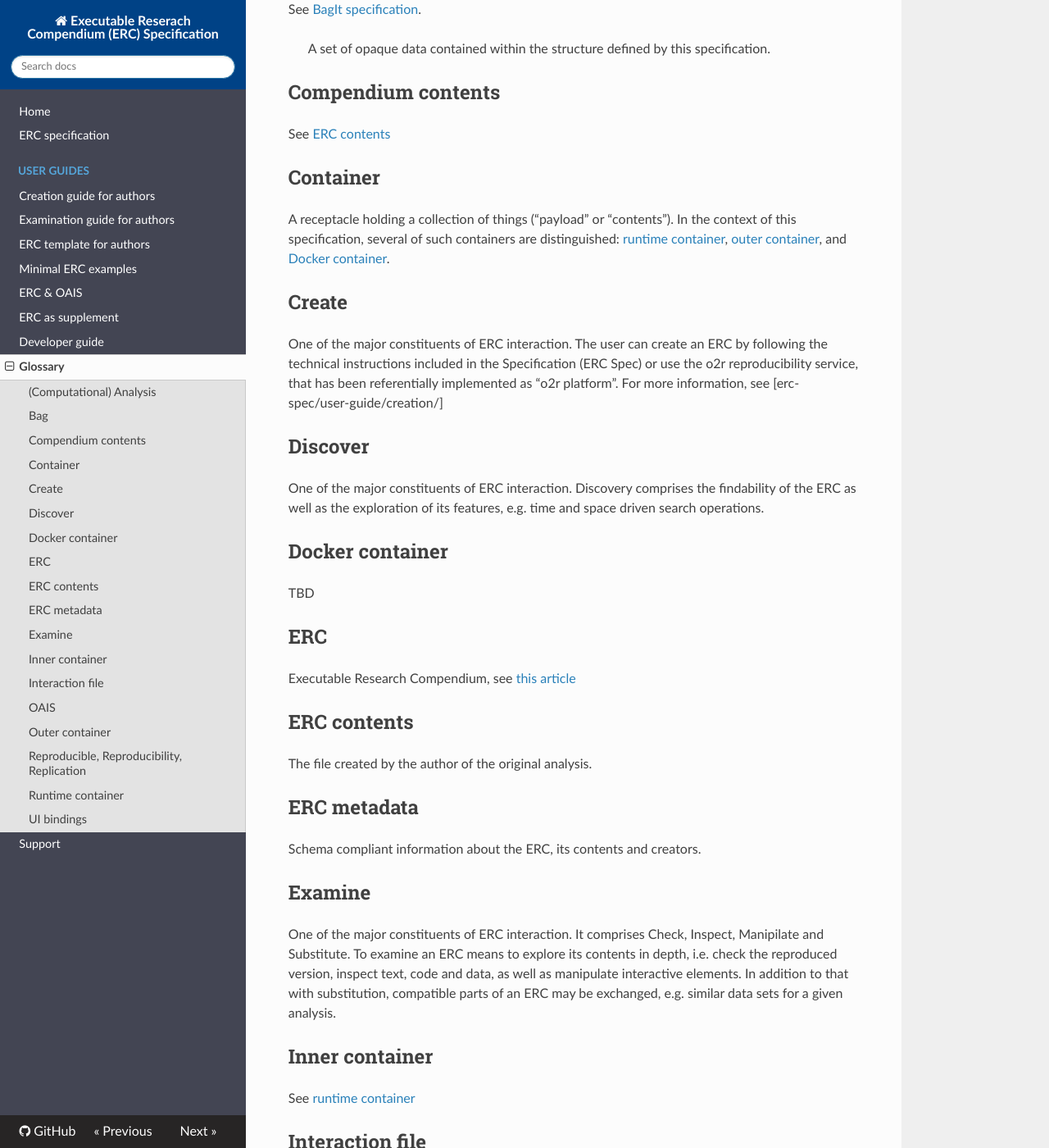
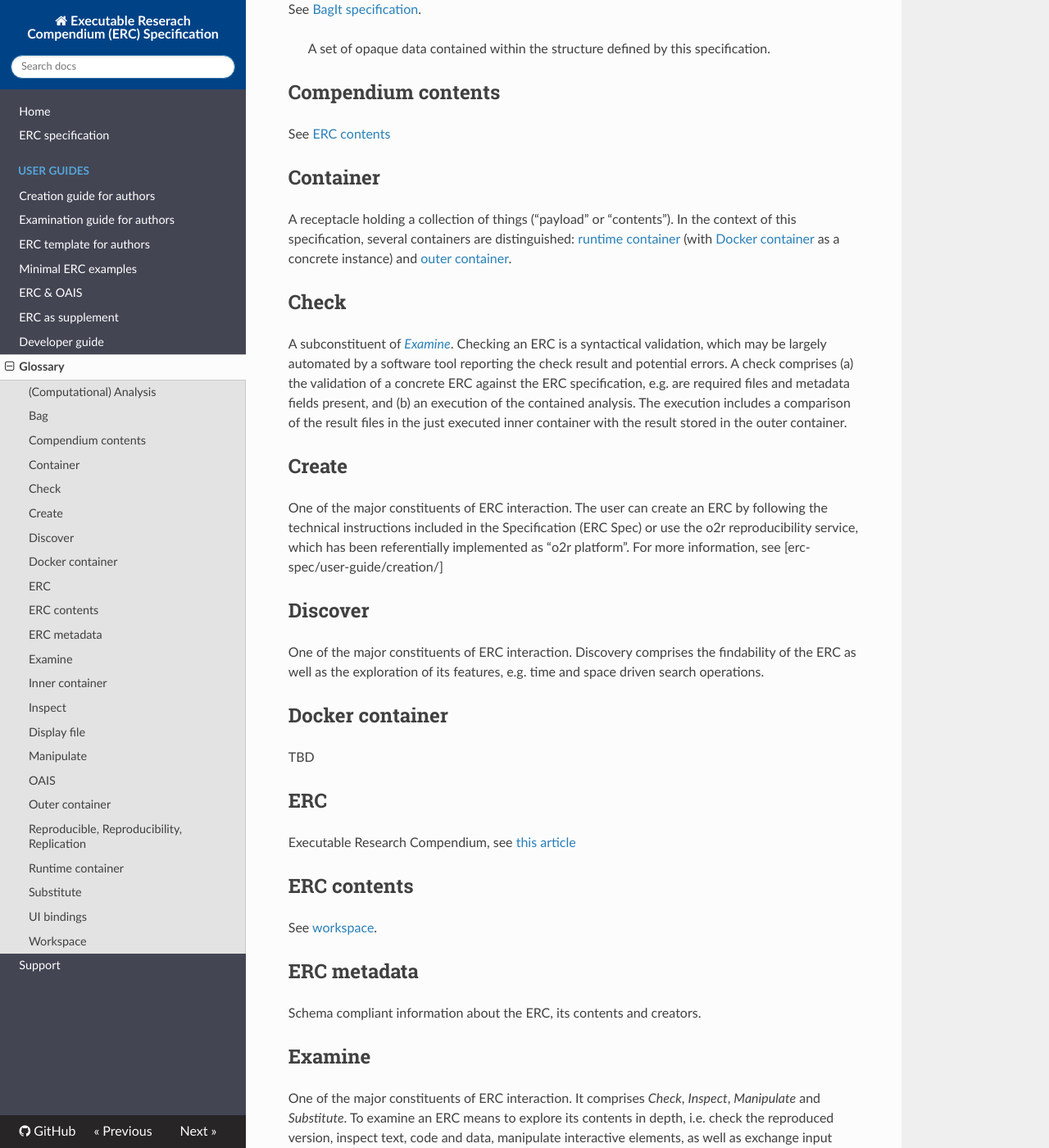
Before and after one commit to o2r-project/erc-spec, an MkDocs documentation site: the page built from docs/glossary.md, in a window 1280 px wide and 1400 px high, scrolled down 344 px. Shown: the whole window at 82% size. Built offline with MkDocs 1.6.1, drawn with Linux system fonts in a browser that asks for light colours; nearby versions of some CDN libraries; old or Windows-style settings are respelled for this version of MkDocs; some of the changed text lies outside the part shown.

Commit message:
update glossary; fix support page; add major interaction constituents to spec;

```diff
--- a/docs/glossary.md
+++ b/docs/glossary.md
@@ -2,7 +2,8 @@
 
 ## (Computational) Analysis
 
-A scientific workflow that is to be preserved in an ERC. It conducts a number of operations on data and generates an output (text, numbers, plots).
+A scientific workflow that is to be preserved in an ERC.
+It conducts a number of operations on data and generates an output (text, numbers, plots).
 
 ## Bag
 
@@ -10,27 +11,32 @@
 
 > A set of opaque data contained within the structure defined by this specification.
 
-<!-- ## Bundle -->
-<!-- RO Bundle?! -->
-
 ## Compendium contents
 
 See [ERC contents](#erc-contents)
 
 ## Container
 
-A receptacle holding a collection of things ("payload" or "contents"). In the context of this specification, several of such containers are distinguished: [runtime container](#runtime-container), [outer container](#outer-container), and [Docker container](#docker-container).
+A receptacle holding a collection of things ("payload" or "contents").
+In the context of this specification, several containers are distinguished: [runtime container](#runtime-container) (with [Docker container](#docker-container) as a concrete instance) and [outer container](#outer-container).
 
-<!-- See also [bundle](#bundle). -->
+## Check
+
+A subconstituent of [_Examine_](#examine).
+Checking an ERC is a syntactical validation, which may be largely automated by a software tool reporting the check result and potential errors.
+A check comprises (a) the validation of a concrete ERC against the ERC specification, e.g. are required files and metadata fields present, and (b) an execution of the contained analysis.
+The execution includes a comparison of the result files in the just executed inner container with the result stored in the outer container.
 
 ## Create
 
-One of the major constituents of ERC interaction. The user can create an ERC by following the technical instructions included in the Specification (ERC Spec) or use the o2r reproducibility service, that has been referentially implemented as "o2r platform".
+One of the major constituents of ERC interaction.
+The user can create an ERC by following the technical instructions included in the Specification (ERC Spec) or use the o2r reproducibility service, which has been referentially implemented as "o2r platform".
 For more information, see [erc-spec/user-guide/creation/]
 
 ## Discover
 
-One of the major constituents of ERC interaction. Discovery comprises the findability of the ERC as well as the exploration of its features, e.g. time and space driven search operations.
+One of the major constituents of ERC interaction.
+Discovery comprises the findability of the ERC as well as the exploration of its features, e.g. time and space driven search operations.
 
 ## Docker container
 
@@ -42,7 +48,7 @@
 
 ## ERC contents
 
-The file created by the author of the original analysis.
+See [workspace](#workspace).
 
 ## ERC metadata
 
@@ -50,25 +56,39 @@
 
 ## Examine
 
-One of the major constituents of ERC interaction. It comprises Check, Inspect, Manipilate and Substitute.
-To examine an ERC means to explore its contents in depth, i.e. check the reproduced version, inspect text, code and data, as well as manipulate interactive elements.
-In addition to that with substitution, compatible parts of an ERC may be exchanged, e.g. similar data sets for a given analysis.
+One of the major constituents of ERC interaction.
+It comprises _Check_, _Inspect_, _Manipulate_ and _Substitute_.
+To examine an ERC means to explore its contents in depth, i.e. check the reproduced version, inspect text, code and data, manipulate interactive elements, as well as exchange input data.
 
 ## Inner container
 
 See [runtime container](#runtime-container)
 
-## Interaction file
+## Inspect
 
-The file in the container that a reader opens using a suitable tool to read the text and explore the graphics.
+A subconstituent of [_Examine_](#examine).
+Inspection includes looking at all the contents of an ERC, such as code or data files, and metadata documents.
+A user conducting inspection evaluates the meaning of the ERC's artifacts.
+
+## Display file
+
+The file in the container that a reader software uses as the first display to a user to read text and explore graphics.
+The entry point for [examination](#examine).
+
+## Manipulate
+
+A subconstituent of [_Examine_](#examine).
+A manipulation comprises interactive changing of selected, pre-defined parameters that influence the computation packaged in an ERC.
+For example, the number of layers in a neural network, the size/selection method of the training dataset in supervised machine learning, or the variogram model of geostatistical kriging.
+These parameters are defined via [UI bindings](#ui-bindings).
 
 ## OAIS
 
-The Open Archival Information System and its reference model.
+The [Open Archival Information System](https://en.wikipedia.org/wiki/Open_Archival_Information_System) and its [reference model](https://web.archive.org/web/20131020200910/http://public.ccsds.org/publications/archive/650x0m2.pdf).
 
 ## Outer container
 
-TBD
+Term used to distinguish the "outer" [Bag](#bag) from the embedded [runtime container](#runtime-container).
 
 ## Reproducible, Reproducibility, Replication
 
@@ -78,6 +98,17 @@
 
 TBD
 
+## Substitute
+
+A subconstituent of [_Examine_](#examine).
+During a substitution, compatible parts of an ERC are exchanged, e.g. similar data sets for a given analysis, or exchanging an analysis script.
+A substution process usually creates a new ERC based on two input ERCs: the _base ERC_ and the _overlay ERC_.
+One or several data or code files from the _overlay ERC_ replace corresponding files in the _base ERC_, to create a new ERC.
+
 ## UI bindings
 
 TBD
+
+## Workspace
+
+The files created by the author of the original analysis, packages together with ERC metadata in the [outer container](#outer-container).
```
Also changed, not shown: docs/dev-guide/index.md (+7 -1 lines), docs/index.md (+2 -0 lines), docs/spec/index.md (+12 -10 lines), docs/support.md (+2 -3 lines).
